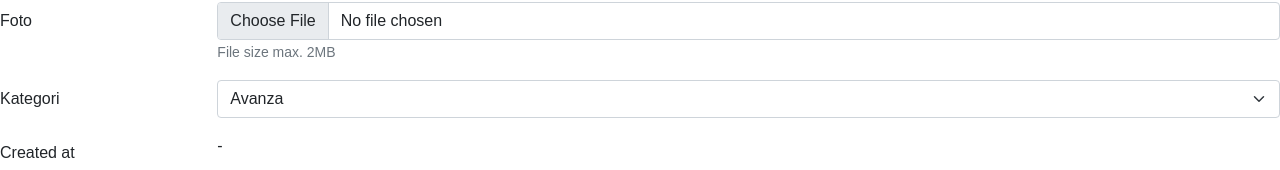
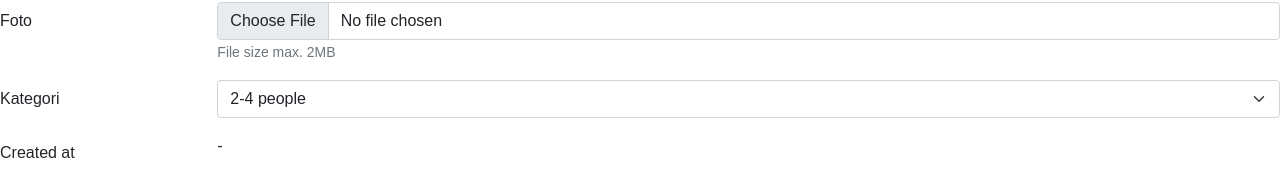
Before and after one commit to Indo-Car-Rental/IndoCarRental-Web-App, a React (Create React App) app: page /admin/form-add-new-car in a window 1280 px wide. Shown: the part 237-407 px from the top of the page. Built offline with nearby package versions, Linux system fonts and the light colour scheme.

Commit message:
perubahan option

```diff
--- a/src/components/Formaddnewcar/index.js
+++ b/src/components/Formaddnewcar/index.js
@@ -84,11 +84,9 @@ const Formaddnewcar = () => {
                   placeholder="Pilih Kategori Mobil"
                   type="select"
                 >
-                  <option>Avanza</option>
-                  <option>Xenia</option>
-                  <option>Innova</option>
-                  <option>Agya</option>
-                  <option>Ayla</option>
+                  <option>2-4 people</option>
+                  <option>4-6 people</option>
+                  <option>6-8 people</option>
                 </Input>
               </Col>
           </FormGroup>
```
